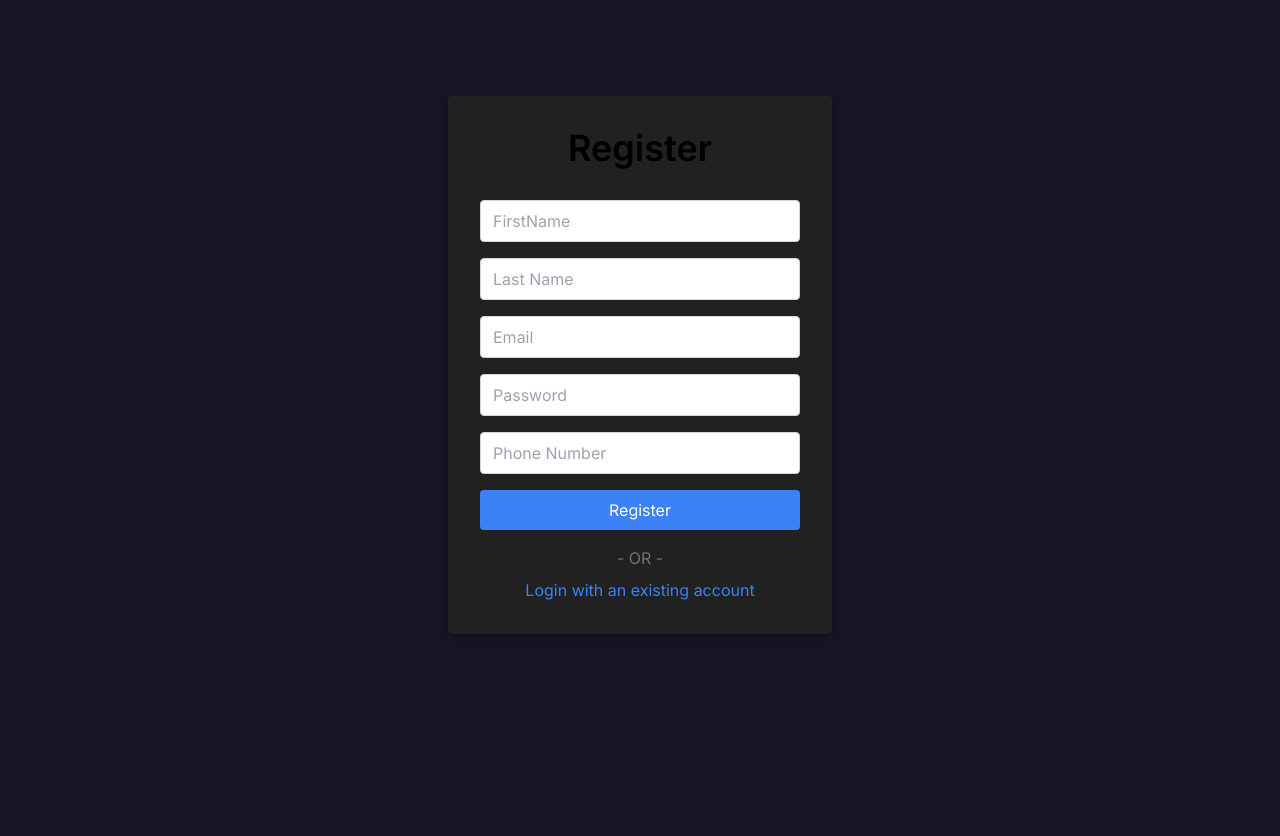
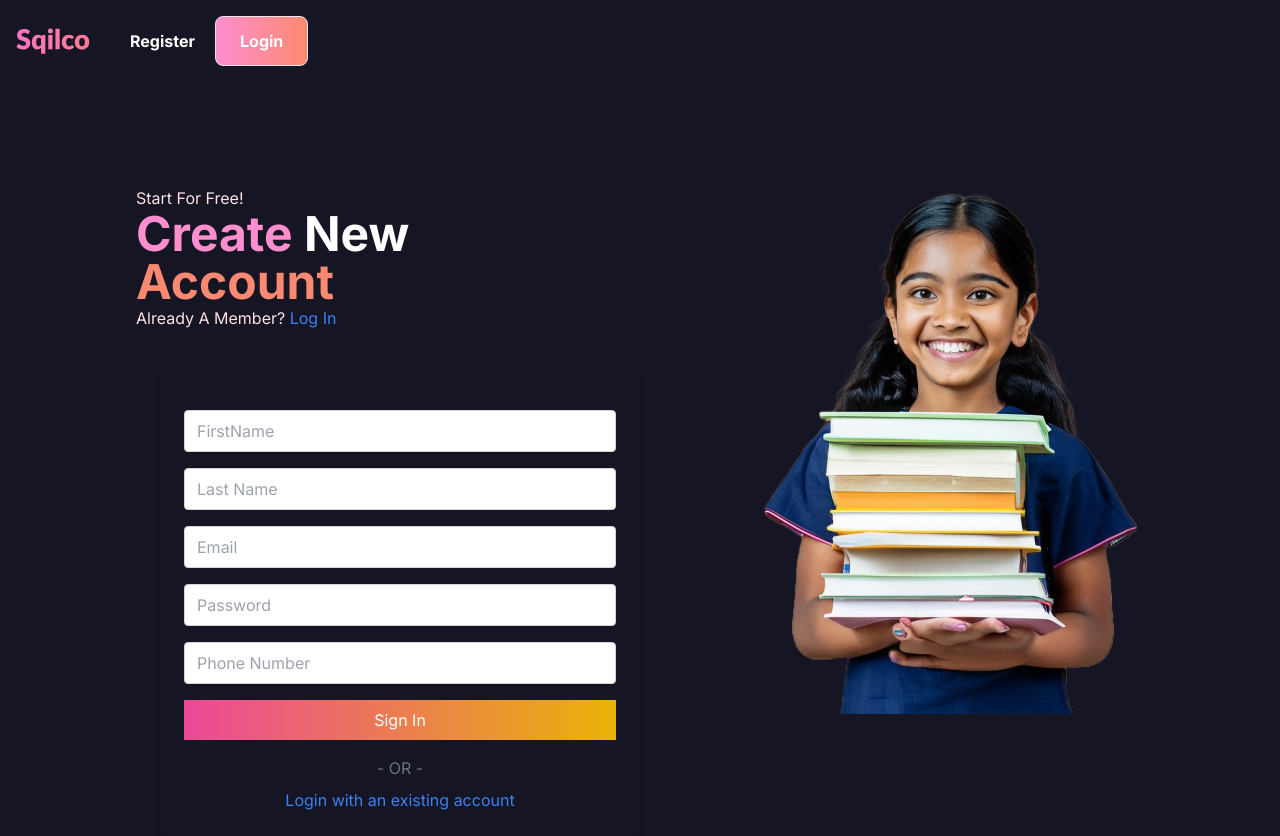
Before and after one commit to SalemElMabr0uk/career-predictor-scope, a Next.js app: page /Register in a window 1280 px wide. Before the commit the page ends 800 px from the top, so only its background shows below. Built offline with nearby package versions, Linux system fonts and the light colour scheme.

Commit message:
login/signup design

```diff
--- a/components/Navbar.tsx
+++ b/components/Navbar.tsx
@@ -9,9 +9,9 @@ import {useRouter} from 'next/navigation';
 
 const Navbar = () => {
   return (
-    <nav className="navbar navbar-expand-lg navbar-light bg-dark flexBetween max-container padding-container relative z-30 py-5">
+    <nav className="max-w-screen-xl flex flex-wrap items-center space-x-5 mx-auto p-4">
 
-        <Link href="/">
+      <div>  <Link href="/" className=' rtl:space-x-reverse flex items-center h-8 '>
            <Image
             src="/sqilco.svg"
             alt='Sqilco-logo'
@@ -19,14 +19,15 @@ const Navbar = () => {
             height={29}
            />
         </Link>
+    </div>
 
+<div></div>
 
-        <Link href="/Register" aria-current="page">
-        <p className="navbar-brand" style={{ color: 'white', fontWeight: 'bold' }}>Register</p>
+        <Link href="/Register"  aria-current="page">
+        <p style={{ color: 'white', fontWeight: 'bold' }}>Register</p>
         </Link>
 
-
-        <Link className="navbar navbar-light bg-light" href="/Login" aria-current="page">
+        <Link className="navbar navbar-light bg-light justify-end" href="/Login" aria-current="page">
         <Button
                 type="button"
                 title="Login"
--- a/pages/Login/index.tsx
+++ b/pages/Login/index.tsx
@@ -1,53 +1,91 @@
 import Link from 'next/link';
 import React from 'react';
 import "../../app/globals.css"
+import Image from 'next/image'
+import IndianStudent from '../../public/indian-kid-books.png'
+import Navbar from '@/components/Navbar';
+
+
 
 export default function Login() {
   return (
+    <>
+      <Navbar />
 
-      <div className="flex min-h-screen flex-col items-center justify-between p-24">
-        <div className="bg-[#212121] p-8 rounded shadow-md w-96">
-          <h1 className="text-4xl text-center font-semibold mb-8">Login</h1>
-          <form >
 
+
+
+
+        <div className="grid justify-items-center grid-cols-2 justify-between ">
+          <div className='justify-center pt-8 ml-24 '>
+            <div className="grid  max-w-screen-xl p-5 m-5 justify-start">
+
+              <h1 className='font-bold lg:text-5xl text-white '>
+
+                <span className="text-pink-10  justify-center">Log </span>  In To <span className="text-orange-10">  Your Account  </span>
+              </h1>
+              <span className='text-red-100 '>
+                    Already A Member?
+                  <Link href="/Register" className='text-blue-500'> Sign in </Link> </span>
+            </div>
+
+
+            <div className=" p-6 pt-10 justify-center rounded shadow-md w-100 h-50 ml-16 ">
+            <h1 className="text-4xl text-center font-semibold mb-9 text-red-100">Login</h1>
+            <form>
               <input
                 type="text"
-              className="w-full border border-gray-300 text-black rounded px-3 py-2 mb-4 focus:outline-none focus:border-blue-400 focus:text-black"
+                className="w-full border  border-gray-300 text-black rounded px-3 py-2 mb-4 focus:outline-none focus:border-blue-400 focus:text-black"
                 placeholder="Email"
                 required
               />
               <input
                 type="password"
-              className="w-full border border-gray-300 text-black rounded px-3 py-2 mb-4 focus:outline-none focus:border-blue-400 focus:text-black"
+                className="w-full border border-gray-300 text-black rounded px-3 py-2 mb-4 focus:outline-none focus:border-blue-400 "
                 placeholder="Password"
                 required
               />
-
+              <div className=' bg-gradient-to-r from-pink-500 to-yellow-500 hover:from-yellow-500   hover:to-purple-400'>
                 <button
                   type="submit"
-              className="w-full bg-blue-500 text-white py-2 rounded hover:bg-blue-600"
+                  className="w-full text-white py-2 rounded-full "
                 >
-              {" "}
-              Sign In
+                  Login
                 </button>
-
+              </div>
             </form>
             <button
-            className="w-full bg-black text-white py-2 rounded hover:bg-gray-800"
-
-
+              className="w-full bg-black text-white py-2 rounded "
             >
               Sign In with Github
             </button>
-          <div className="text-center text-gray-500 mt-4">- OR -</div>
-          <Link
-            className="block text-center text-blue-500 hover:underline mt-2"
-            href="/Register"
-          >
+            <div className="text-center text-gray-500 "> - OR - </div>
+            <Link className="block text-center text-blue-500 hover:underline mt-2" href="/Register">
               Register Here
             </Link>
+
+
+          </div>
+
+          </div>
+
+          <div className=' flex flex-1 items-start '>
+            <div className='h-full w-full relative z-20 flex-col gap-8 rounded-3xl px-2 py-8 '>
+              <Image
+                src={IndianStudent}
+                alt="Indian Student"
+                width={600}
+                height={800}
+              />
             </div>
           </div>
-    )
+          <div></div>
+
+
+
+        </div>
+
+    </>
+  );
 
 }
--- a/pages/Register/index.tsx
+++ b/pages/Register/index.tsx
@@ -1,12 +1,34 @@
 import Link from 'next/link';
 import React from 'react'
 import "../../app/globals.css"
+import Navbar from '@/components/Navbar';
+import IndianStudent from '../../public/indian-kid-books.png'
+import Image from 'next/image'
+
 export default function Register() {
   return (
+    <>
+    <Navbar />
 
-      <div className="flex min-h-screen flex-col items-center justify-between p-24">
-        <div className="bg-[#212121] p-8 rounded shadow-md w-96">
-          <h1 className="text-4xl text-center font-semibold mb-8">Register</h1>
+
+
+
+
+      <div className="grid justify-items-center grid-cols-2 justify-between ">
+        <div className='justify-center pt-8 ml-24 '>
+          <div className="grid  max-w-screen-xl p-5 m-5 justify-start">
+            <span className='text-red-100  mt-8  '> Start  For Free!</span>
+            <h1 className='font-bold lg:text-5xl text-white '>
+
+              <span className="text-pink-10  justify-center">Create</span> New <span className="text-orange-10">  Account  </span>
+            </h1>
+            <span className='text-red-100 '>
+            Already A Member?
+                <Link href="/Register" className='text-blue-500'> Log In </Link> </span>
+          </div>
+
+
+          <div className=" p-6 pt-10 justify-center rounded shadow-md w-100 h-50 ml-16 ">
           <form >
      <input
          type="text"
@@ -38,14 +60,14 @@ export default function Register() {
          placeholder="Phone Number"
          required
        />
+        <div className=' bg-gradient-to-r from-pink-500 to-yellow-500 hover:from-yellow-500   hover:to-purple-400'>
                 <button
                   type="submit"
-              className="w-full bg-blue-500 text-white py-2 rounded hover:bg-blue-600"
+                  className="w-full text-white py-2 rounded-full "
                 >
-              {" "}
-              Register
+                  Sign In
                 </button>
-
+              </div>
      </form>
      <div className="text-center text-gray-500 mt-4">- OR -</div>
      <Link
@@ -55,7 +77,28 @@ export default function Register() {
        Login with an existing account
      </Link>
         </div>
+
         </div>
+
+        <div className=' flex flex-1 items-start '>
+          <div className='h-full w-full relative z-20 flex-col gap-8 rounded-3xl px-2 py-8 '>
+            <Image
+              src={IndianStudent}
+              alt="Indian Student"
+              width={600}
+              height={800}
+            />
+          </div>
+        </div>
+        <div></div>
+
+
+
+      </div>
+
+  </>
+
+
     )
 
 }
```
Also changed, not shown: public/login.png (added). Lines whose indentation alone changed are shown as unchanged.
